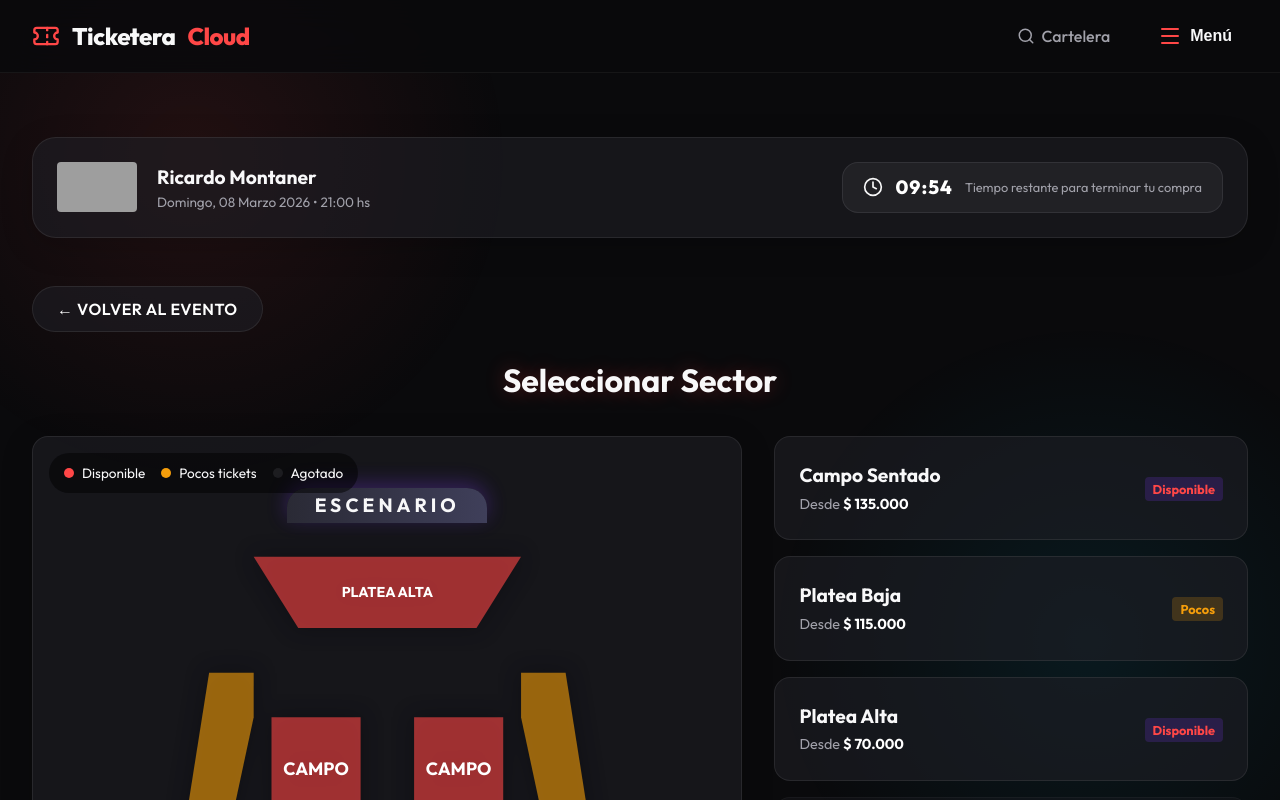
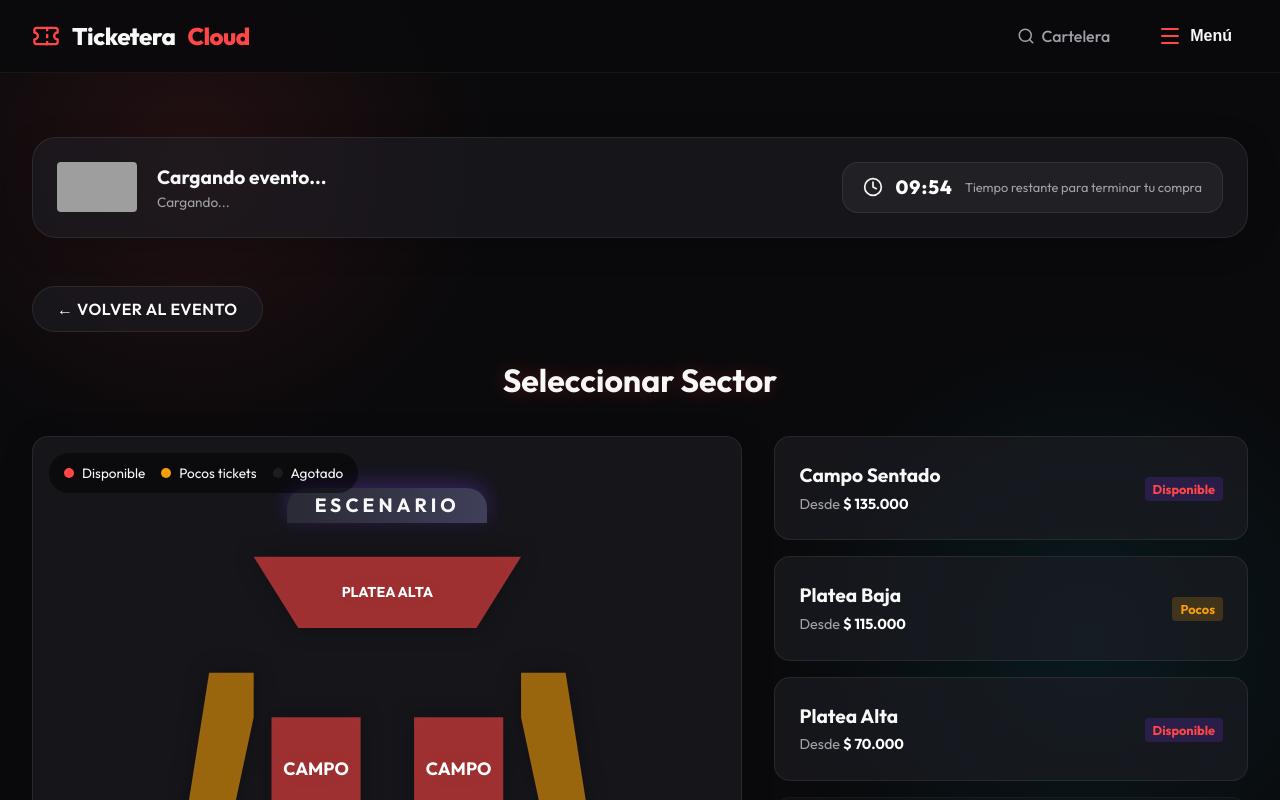
Before and after one commit to moreirajonatan1983/demo-ticketing-web, a React (Vite) app: page /event/1/date/1/sectors in a window 1280 px wide. Shown: the top 800 px of the page. Built offline with nearby package versions, Linux system fonts and the light colour scheme; no server answers; grey boxes are pictures that could not be loaded.

Commit message:
feat: complete dynamic frontend state with Zustands

```diff
--- a/src/pages/Checkout.tsx
+++ b/src/pages/Checkout.tsx
@@ -1,4 +1,4 @@
-
+import { useEffect } from 'react';
 import { CreditCard, ShieldCheck, Mail, Lock } from 'lucide-react';
 import { useNavigate, useParams } from 'react-router-dom';
 import { useStore } from '../store/useStore';
@@ -6,7 +6,11 @@
 const Checkout = () => {
     const navigate = useNavigate();
     const { id } = useParams();
-    const { checkoutProcessing: isProcessing, checkoutConfirmed: isConfirmed, processCheckout } = useStore();
+    const { checkoutProcessing: isProcessing, checkoutConfirmed: isConfirmed, processCheckout, selectedEvent, fetchEventDetails } = useStore();
+
+    useEffect(() => {
+        if (id) fetchEventDetails(id);
+    }, [id, fetchEventDetails]);
 
     const total = 700.00; // Mock total from 2 tickets of 350
     const totalItems = 2; // Mock
@@ -94,7 +98,7 @@
                         <h3 style={{ fontSize: '1.25rem', marginBottom: '1.5rem', fontWeight: '700' }}>Resumen de Compra</h3>
 
                         <div style={{ marginBottom: '1.5rem' }}>
-                            <div style={{ fontWeight: 'bold' }}>COLDPLAY - Music of the Spheres</div>
+                            <div style={{ fontWeight: 'bold' }}>{selectedEvent?.title || "Evento"}</div>
                             <div style={{ fontSize: '0.85rem', color: 'var(--text-secondary)' }}>Sector: VIP Front Stage</div>
                             <div style={{ fontSize: '0.85rem', color: 'var(--text-secondary)' }}>Fila G - Asientos 4, 5</div>
                         </div>
--- a/src/pages/DeliverySelection.tsx
+++ b/src/pages/DeliverySelection.tsx
@@ -1,19 +1,26 @@
-import { useState } from 'react';
-import { useNavigate } from 'react-router-dom';
+import { useState, useEffect } from 'react';
+import { useNavigate, useParams } from 'react-router-dom';
 import { Smartphone, ShieldCheck } from 'lucide-react';
 import EventHeader from '../components/EventHeader';
+import { useStore } from '../store/useStore';
 
 const DeliverySelection = () => {
     const navigate = useNavigate();
+    const { id } = useParams();
     const [selectedDelivery, setSelectedDelivery] = useState('eticket');
+    const { selectedEvent, fetchEventDetails } = useStore();
+
+    useEffect(() => {
+        if (id) fetchEventDetails(id);
+    }, [id, fetchEventDetails]);
 
     const handleContinue = () => {
-        navigate('/event/1/checkout');
+        navigate(`/event/${id || "1"}/checkout`);
     };
 
     return (
         <div className="animate-fade-in" style={{ padding: '2rem 0' }}>
-            <EventHeader title="Ricardo Montaner" date="Domingo, 08 Marzo 2026 • 21:00 hs" timeRemaining="08:58" />
+            <EventHeader title={selectedEvent?.title || "Cargando evento..."} date={selectedEvent?.date || "Cargando..."} timeRemaining="08:58" />
 
             <div style={{ display: 'grid', gridTemplateColumns: '1.5fr 1fr', gap: '3rem' }}>
                 {/* Left - Delivery Options */}
--- a/src/pages/StadiumMap.tsx
+++ b/src/pages/StadiumMap.tsx
@@ -1,7 +1,8 @@
-import { useState } from 'react';
+import { useState, useEffect } from 'react';
 import { Info } from 'lucide-react';
-import { useNavigate } from 'react-router-dom';
+import { useNavigate, useParams } from 'react-router-dom';
 import EventHeader from '../components/EventHeader';
+import { useStore } from '../store/useStore';
 
 const MOCK_SECTORS = [
     { id: 'campo', name: 'Campo Sentado', price: 135000, status: 'available', blocks: [{ id: 'A', name: 'Bloque A' }, { id: 'B', name: 'Bloque B' }] },
@@ -12,11 +13,17 @@
 
 const StadiumMap = () => {
     const navigate = useNavigate();
+    const { id } = useParams();
     const [selectedSector, setSelectedSector] = useState<string | null>(null);
+    const { selectedEvent, fetchEventDetails } = useStore();
+
+    useEffect(() => {
+        if (id) fetchEventDetails(id);
+    }, [id, fetchEventDetails]);
 
     return (
         <div className="animate-fade-in" style={{ padding: '2rem 0' }}>
-            <EventHeader title="Ricardo Montaner" date="Domingo, 08 Marzo 2026 • 21:00 hs" timeRemaining="09:54" />
+            <EventHeader title={selectedEvent?.title || "Cargando evento..."} date={selectedEvent?.date || "Cargando..."} timeRemaining="09:54" />
 
             <button className="btn btn-secondary" style={{ marginBottom: '1.5rem', marginTop: '1rem' }} onClick={() => navigate(-1)}>
                 &larr; Volver al Evento
@@ -76,7 +83,7 @@
                             onClick={() => {
                                 if (sec.status !== 'soldout') {
                                     if (selectedSector === sec.id) {
-                                        navigate(`/event/1/date/1/sector/${sec.id}/block/1/seats`);
+                                        navigate(`/event/${id || "1"}/date/1/sector/${sec.id}/block/1/seats`);
                                     } else {
                                         setSelectedSector(sec.id);
                                     }
@@ -99,7 +106,7 @@
                             {selectedSector === sec.id && sec.status !== 'soldout' && (
                                 <div style={{ marginTop: '1.5rem', paddingTop: '1.5rem', borderTop: '1px solid rgba(255,255,255,0.1)', display: 'flex', justifyContent: 'space-between', alignItems: 'center' }}>
                                     <span style={{ fontSize: '0.9rem', color: 'var(--text-secondary)' }}><Info size={16} style={{ display: 'inline', marginRight: '6px', verticalAlign: 'middle' }} /> Toca nuevamente para ver asientos</span>
-                                    <button className="btn btn-primary" onClick={() => navigate(`/event/1/date/1/sector/${sec.id}/block/1/seats`)}>
+                                    <button className="btn btn-primary" onClick={() => navigate(`/event/${id || "1"}/date/1/sector/${sec.id}/block/1/seats`)}>
                                         Ver Butacas
                                     </button>
                                 </div>
```
